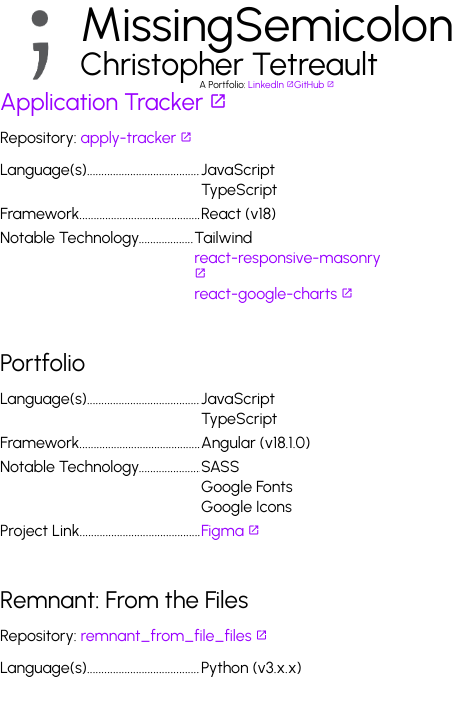
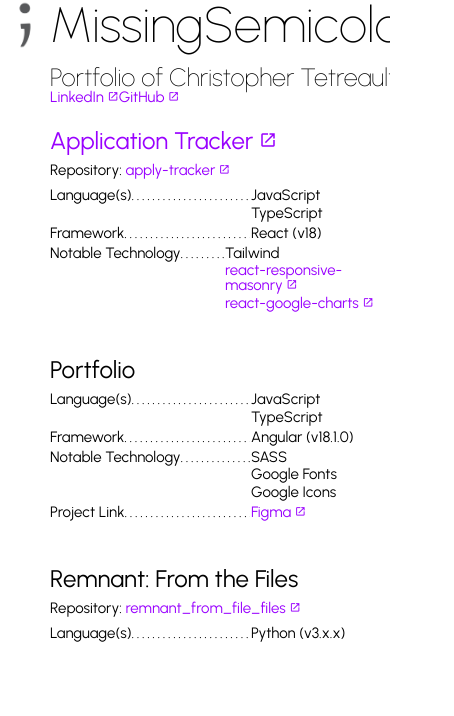
Before and after one commit to AbsentSemicolon/portfolio, an Angular app: page / in a window 390 px wide. Shown: the top 716 px of the page, 454 px wide, since content can reach past the window. Built offline with nearby package versions, Linux system fonts and the light colour scheme.

Commit message:
Making responsive designs better

```diff
--- a/src/_mixin.scss
+++ b/src/_mixin.scss
@@ -6,3 +6,10 @@ $linkColor: #9900ff;
     font-weight: 400;
     font-style: normal;
 }
+
+@mixin font-thin {
+    font-family: "Urbanist", sans-serif;
+    font-optical-sizing: auto;
+    font-weight: 100;
+    font-style: normal;
+}
--- a/src/components/header/header.component.html
+++ b/src/components/header/header.component.html
@@ -1,11 +1,14 @@
 <header>
-    <img height="80" width="80" src="./logo_large.png" />
     <div class="header-content">
+        <div class="header-left">
+            <img src="./logo_large.png" />
             <h1>MissingSemicolon</h1>
+        </div>
         <div class="separator"></div>
-        <h2>Christopher Tetreault&nbsp;</h2>
+        <div class="header-right">
+            <h2>Portfolio of&nbsp;<br />Christopher Tetreault&nbsp;</h2>
             <p>
-            <span>A Portfolio:&nbsp;</span>
+                <span></span>
                 <span
                     ><app-link
                         linkUrl="https://www.linkedin.com/in/christopher-tetreault-js/"
@@ -20,4 +23,5 @@
                 ></span>
             </p>
         </div>
+    </div>
 </header>
--- a/src/components/header/header.component.scss
+++ b/src/components/header/header.component.scss
@@ -1,23 +1,41 @@
+@import "../../mixin";
+
 header {
     display: flex;
     align-items: center;
+    height: 110px;
 
     img {
-        width: 80px;
+        width: auto;
         height: 80px;
+    }
+
+    .separator {
+        margin: 0 2.4rem;
+        height: calc(100% - 5rem);
     }
 
     .header-content {
         display: flex;
         align-items: center;
+        height: 100%;
+    }
+
+    h1 {
+        @include font-thin();
     }
 
     h2 {
+        @include font-thin();
+    }
+
+    .header-left {
         display: flex;
+    }
 
-        span {
-            display: block;
-            white-space: nowrap;
+    .header-right {
+        p {
+            font-size: 1.5rem;
         }
     }
 }
@@ -25,20 +43,33 @@ header {
 @media only screen and (max-width: 1280px) {
 }
 
-@media only screen and (max-width: 1024px) {
-    h2,
-    h1 {
-        width: 50%;
+@media only screen and (max-width: 1000px) {
+    header {
+        height: auto;
+        margin: 0 0 2.4rem;
+
+        .header-content {
+            flex-direction: column;
         }
 
-    h2 {
-        flex-direction: column;
+        br,
+        .separator {
+            display: none;
+        }
+
+        .header-right {
+            width: 100%;
+            padding: 0 0 0 80px;
+        }
     }
 }
 
 @media only screen and (max-width: 666px) {
     .header-content {
         flex-direction: column;
+
+        img {
+            height: 50px;
         }
 
         h2,
@@ -46,7 +77,20 @@ header {
             width: 100%;
         }
 
+        h1 {
+            font-size: 5rem;
+        }
+
         h2 {
-        flex-direction: row;
+            font-size: 2.5rem;
+        }
+
+        .header-left {
+            margin: 0 0 1.5rem;
+        }
+
+        .header-right {
+            padding: 0 0 0 50px;
         }
     }
+}
--- a/src/components/project/project.component.scss
+++ b/src/components/project/project.component.scss
@@ -4,7 +4,7 @@
 
     article {
         margin: 0 0 45px;
-        font-size: 1rem;
+        font-size: 2rem;
     }
 }
 li {
@@ -18,6 +18,7 @@ li {
         text-wrap: nowrap;
     }
     p:after {
+        letter-spacing: 0.25rem;
         content: "...................................................."; // Insert space after title
     }
 }
@@ -33,6 +34,17 @@ h3 {
 @media only screen and (max-width: 1000px) {
     .project-list-container {
         width: 100%;
-        margin: 0;
+        padding: 0 0 0 80px;
     }
 }
+
+@media only screen and (max-width: 666px) {
+    .project-list-container {
+        width: 100%;
+        padding: 0 0 0 50px;
+
+        article {
+            font-size: 1.5rem;
+        }
+    }
+}
--- a/src/styles.scss
+++ b/src/styles.scss
@@ -31,24 +31,40 @@ li {
     list-style-type: none;
 }
 
+html,
 body {
-    @include font-normal();
+    width: 100%;
+}
+
+html {
     font-size: 10px;
 }
 
+body {
+    @include font-normal();
+}
+
 h1 {
-    font-size: 3rem;
+    font-size: 6.4rem;
 }
 
 h2 {
-    font-size: 2rem;
+    font-size: 3.2rem;
 }
 
 h3 {
-    font-size: 1.5rem;
+    font-size: 2.4rem;
 }
 
 .separator {
     width: 2px;
     height: 100%;
+    background: black;
 }
+
+@media only screen and (max-width: 666px) {
+    html,
+    body {
+        overflow-x: hidden;
+    }
+}
```
Lines whose indentation alone changed are shown as unchanged.
